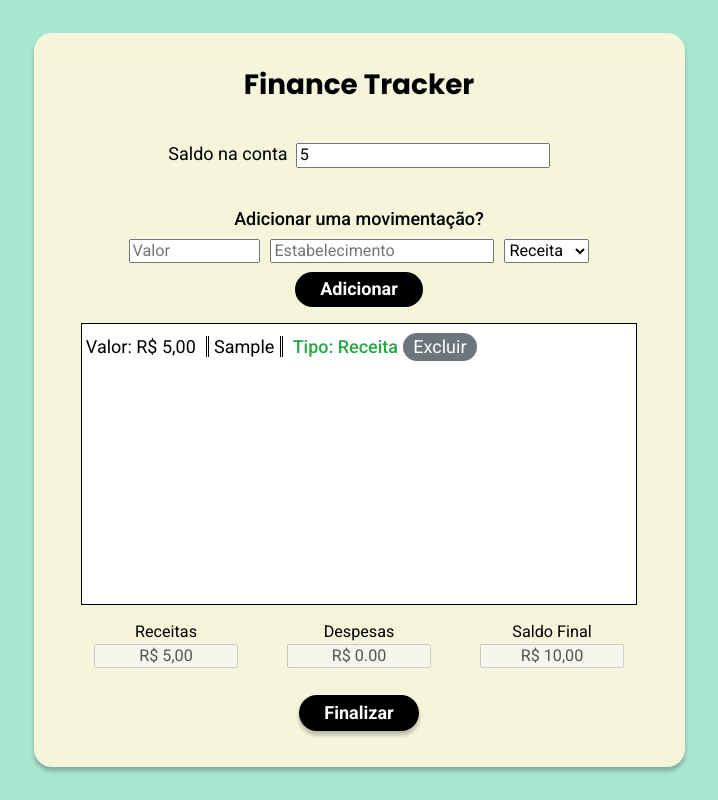
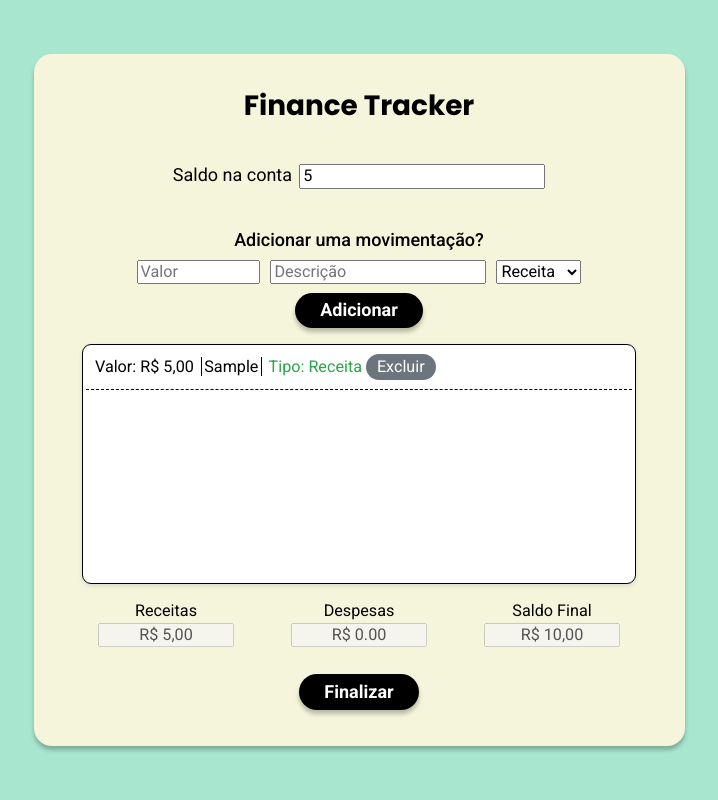
Before and after one commit to felipemedola/finance-tracker, a plain HTML site: page index.html in a window 1280 px wide. Both pictures are taken after typing "5", "5", "Sample" into the empty fields and a click on the button "Adicionar". Shown: the whole page, without its empty margins (281-999 px from the left). Drawn offline with nearby package versions, Linux system fonts and the light colour scheme.

Commit message:
css: implementado bala de rolagem no historico e melhoria nos botões

```diff
--- a/assets/css/styles.css
+++ b/assets/css/styles.css
@@ -7,6 +7,13 @@
     --income-color: #28A745;
     --expense-color: #DC3545;
 }
+
+*,
+*::before,
+*::after {
+    box-sizing: border-box;
+}
+
 
 
 html {
@@ -45,10 +52,10 @@ body {
     margin: 2.3rem 0;
 }
 
-#balance__value{
+#balance__value {
     width: 40%;
     font-size: 0.9rem;
-    margin-left: 0.2rem;
+    margin-left: 0.15rem;
 }
 
 .movement__title {
@@ -73,38 +80,48 @@ body {
 }
 
 #movement__add {
+    margin: 0 auto 0.9rem;
+}
+
+#movement__add,
+#end {
     border: none;
-    margin: 0 auto 0.9rem;
     padding: 0.4rem 1.4rem;
     border-radius: 1rem;
     font-weight: 700;
     color: var(--white);
     background-color: var(--black);
+    box-shadow: 0px 4px 4px 0px rgba(0, 0, 0, 0.25);
 }
 
 #movement__history {
     width: 100%;
-    height: 35vh;
+    height: 30vh;
     margin: 0 auto;
-    text-align: justify;
+    padding: 0 0.3rem;
+    overflow-y: auto;
+    text-align: left;
+    font-size: 0.9rem;
     border: 0.1rem solid var(--black);
+    border-radius: 0.5rem;
     background-color: var(--white);
+    box-shadow: 0 2px 5px rgba(0, 0, 0, 0.1);
 }
 
 .financial__posting {
-    padding: .5rem 0 0 .2rem;
+    padding: 0.5rem;
+    border-bottom: 1px dashed var(--black);
 }
 
 .movement__name--history {
-    border-right: var(--black) double .2rem;
-    border-left: var(--black) double .2rem;
-    margin: 0 .3rem;
-    padding: 0 .3rem;
+    border-left: 0.1rem solid var(--black);
+    border-right: 0.1rem solid var(--black);
+    margin: 0 0.15rem;
+    padding: 0 0.15rem;
 }
 
 .movement__type--incomes {
     color: var(--income-color);
-    font-weight: 500;
 }
 
 .movement__type--expenses {
@@ -135,22 +152,14 @@ body {
 #movement__incomes,
 #movement__expenses,
 #movement__final {
-    width: 65%;
+    width: 85%;
     text-align: center;
     margin-top: .1rem;
 }
 
 #end {
-    border: none;
     margin: 0 auto;
-    padding: 0.4rem 1.4rem;
-    border-radius: 1rem;
-    font-weight: 700;
-    color: var(--white);
-    background-color: var(--black);
-    box-shadow: 0px 4px 4px 0px rgba(0, 0, 0, 0.25)
 }
-
 
 @media screen and (min-width: 1024px){
     .movement {
@@ -160,6 +169,21 @@ body {
 
     #movement__history {
         width: 90%;
+        margin: 0 auto;
+        padding: 0 0.15rem;
+    }
+
+    #movement__add,
+    #end,
+    #movement__delete {
+        transition: background-color 0.3s ease, transform 0.2s ease;
+        cursor: pointer;
+    }
+
+    #movement__add:hover,
+    #end:hover,
+    #movement__delete:hover {
+        opacity: 0.8;
     }
 
     #movement__incomes,
--- a/index.html
+++ b/index.html
@@ -22,7 +22,7 @@
         <h2 class="movement__title">Adicionar uma movimentação?</h2>
         <div class="movement">
             <input type="number" name="movement__value" id="movement__value" placeholder="Valor">
-            <input type="text" name="movement__establishment" id="movement__establishment" placeholder="Estabelecimento">
+            <input type="text" name="movement__establishment" id="movement__establishment" placeholder="Descrição">
             <select name="movement__type" id="movement__type">
                 <option value="Receita">Receita</option>
                 <option value="Despesa">Despesa</option>
```
